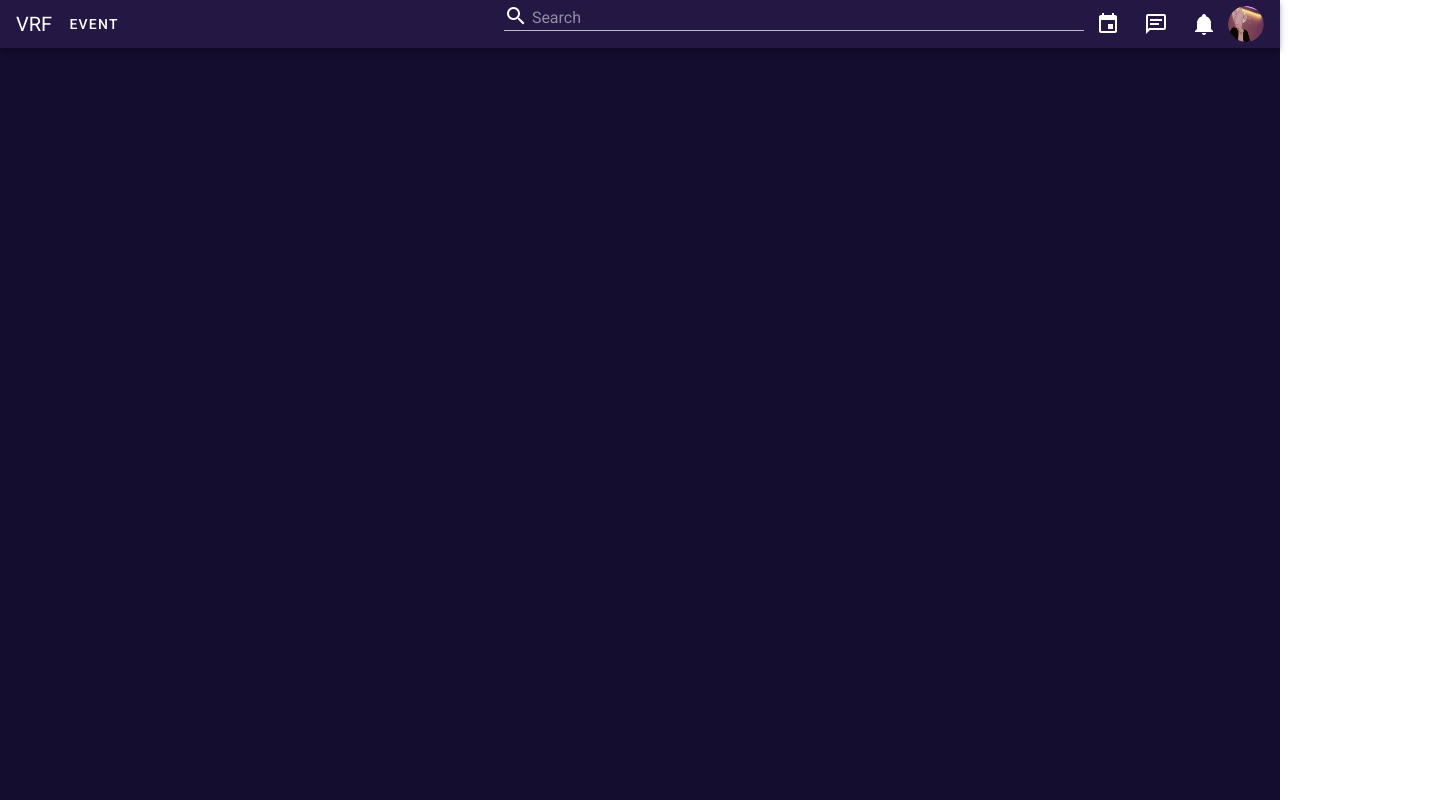
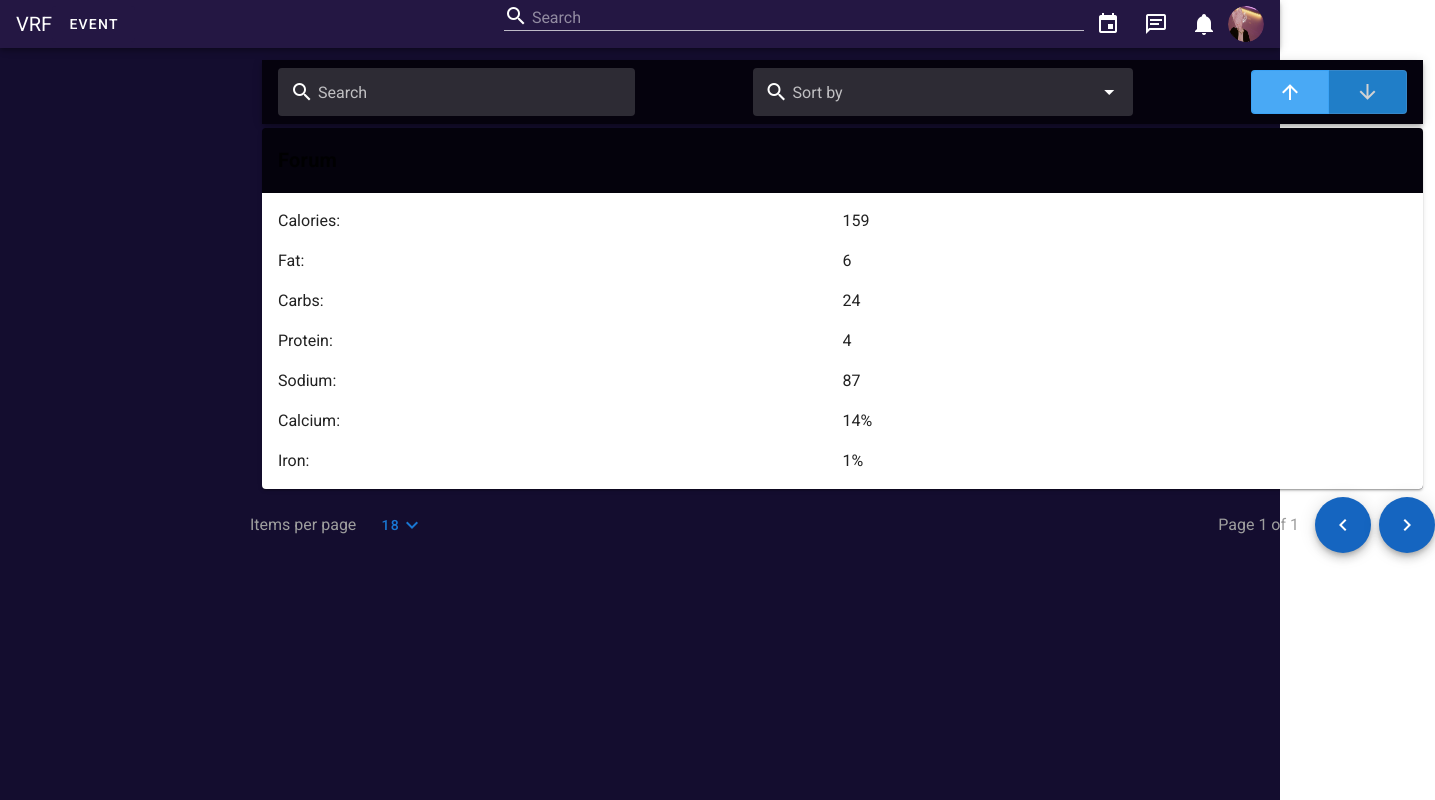
Before and after one commit to Klermers/VrfFrontend, a Vue app: page /events in a window 1280 px wide. Shown: the whole page, 1435 px wide, since content can reach past the window. Built offline with nearby package versions, Linux system fonts and the light colour scheme.

Commit message:
didnt get commited?

```diff
--- a/src/components/Events/Events.vue
+++ b/src/components/Events/Events.vue
@@ -1,15 +1,15 @@
 <template>
-<div/>
+<v-container style="margin-left: 250px;">
+<forum-table/>
+</v-container>
 </template>
 
 <script>
+import ForumTable from './ForumTable.vue';
 export default {
+  components: { ForumTable },
   name: 'Events',
-  components: {
-  },
-
-  data: () => ({
-    //
-  }),
 };
 </script>
+<style scoped>
+</style>
```
